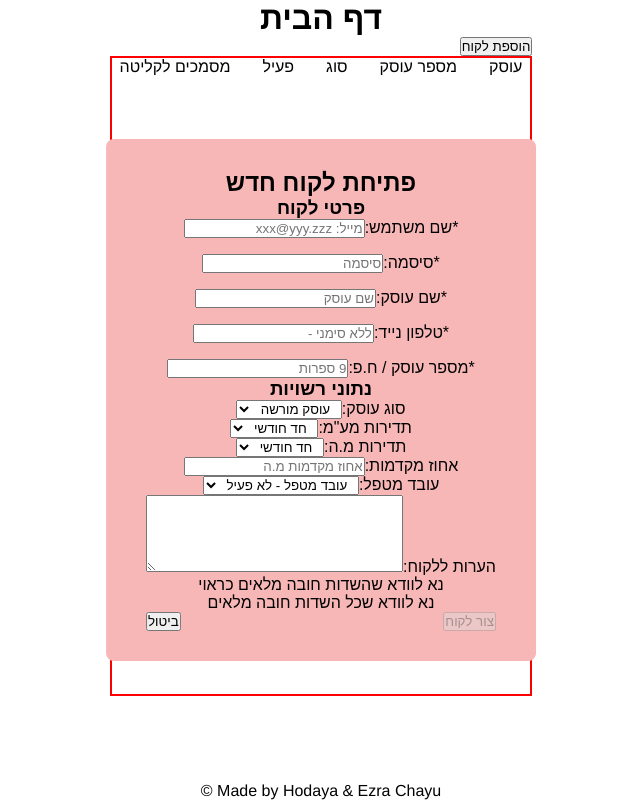
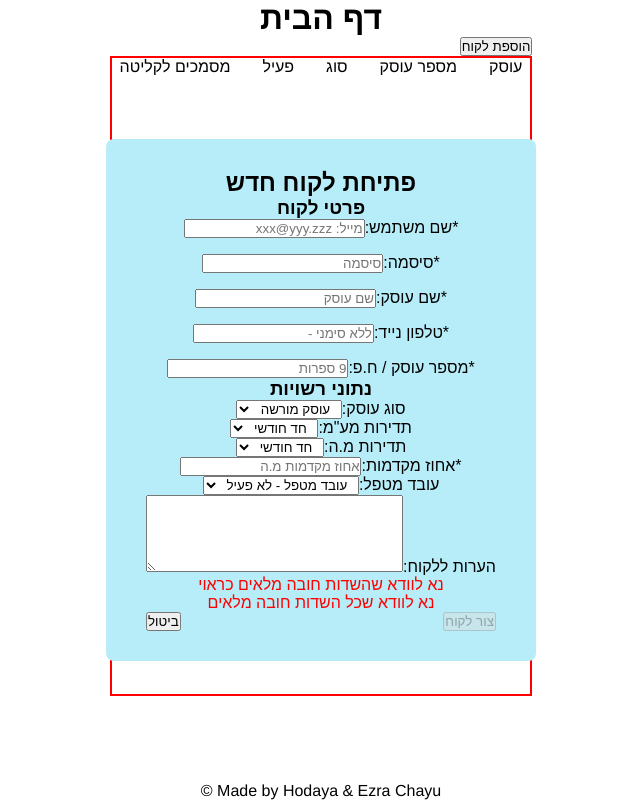
Before and after one commit to HodayaChayo/accounting-system, a React (Create React App) app in the folder client/: page /home in a window 1280 px wide. Both pictures are taken after a click on the button "הוספת לקוח". Shown: the whole page, without its empty margins (575-1215 px from the left). Built offline with nearby package versions, Linux system fonts and the light colour scheme.

Commit message:
addCusGooddd

```diff
--- a/client/src/components/pages/Home/AddCustomer.js
+++ b/client/src/components/pages/Home/AddCustomer.js
@@ -9,6 +9,7 @@ import {
   checkCusName,
   checkPhone,
   checkVatId,
+  checkTaxPercent,
 } from '../../validations/validations';
 
 export default function AddCustomer(props) {
@@ -23,7 +24,6 @@ export default function AddCustomer(props) {
   const [taxPercent, setTaxPercent] = useState('');
   const [manager, setManager] = useState('');
   const [note, setNote] = useState('');
-  const [isCreated, setIsCreated] = useState(false);
 
   // send the new customer data to server, and return a message if customer created or not.
   const createNewCustomer = async () => {
@@ -162,7 +162,7 @@ export default function AddCustomer(props) {
           </select>
         </p>
         <p>
-          אחוז מקדמות:
+          *אחוז מקדמות:
           <input
             type='text'
             name='taxPercent'
@@ -192,12 +192,13 @@ export default function AddCustomer(props) {
         !checkPassword(password) ||
         !checkCusName(cusName) ||
         !checkPhone(phone) ||
-        !checkVatId) && <div>נא לוודא שהשדות חובה מלאים כראוי</div>}
+        !checkVatId ||
+        !checkTaxPercent(taxPercent)) && <div className={css.errors}>נא לוודא שהשדות חובה מלאים כראוי</div>}
       {(userName === '' ||
         password === '' ||
         cusName === '' ||
         phone === '' ||
-        idVAT === '') && <div>נא לוודא שכל השדות חובה מלאים</div>}
+        idVAT === '') && <div className={css.errors}>נא לוודא שכל השדות חובה מלאים</div>}
       <div className={css.buttons}>
         <Button
           text='צור לקוח'
@@ -210,7 +211,8 @@ export default function AddCustomer(props) {
             !checkPassword(password) ||
             !checkCusName(cusName) ||
             !checkPhone(phone) ||
-            !checkVatId
+            !checkVatId ||
+            !checkTaxPercent(taxPercent)
           }
         />
         <Button
--- a/client/src/components/pages/Home/addCustomer.module.css
+++ b/client/src/components/pages/Home/addCustomer.module.css
@@ -1,5 +1,5 @@
 .addPopup{
-  background-color: #f8b7b7;
+  background-color: #b7edf8;
   max-width: 60%;
   padding: 30px 40px;
   position: absolute;
@@ -46,3 +46,7 @@ select{
 .buttons :nth-of-type(1){
   margin-left: auto;
 }
+
+.errors{
+  color: red;
+}
--- a/client/src/components/validations/validations.js
+++ b/client/src/components/validations/validations.js
@@ -33,11 +33,21 @@ const checkPhone = phone => {
   return false;
 };
 
-const checkVatId = vatId =>{
-  if(vatId !== '' && /\d{9}$/.test(vatId)){
-    return true
+const checkVatId = vatId => {
+  if (vatId !== '' && /\d{9}$/.test(vatId)) {
+    return true;
   }
-  return false
-}
+  return false;
+};
 
-export { checkUserName, checkPassword, checkCusName, checkPhone, checkVatId};
+const checkTaxPercent = taxPercent => {
+  if (
+    taxPercent !== '' &&
+    /(^100(\.0{1,2})?$)|(^([1-9]([0-9])?|0)(\.[0-9]{1,2})?$)/.test(taxPercent)
+  ) {
+    return true;
+  }
+  return false;
+};
+
+export { checkUserName, checkPassword, checkCusName, checkPhone, checkVatId, checkTaxPercent};
```
